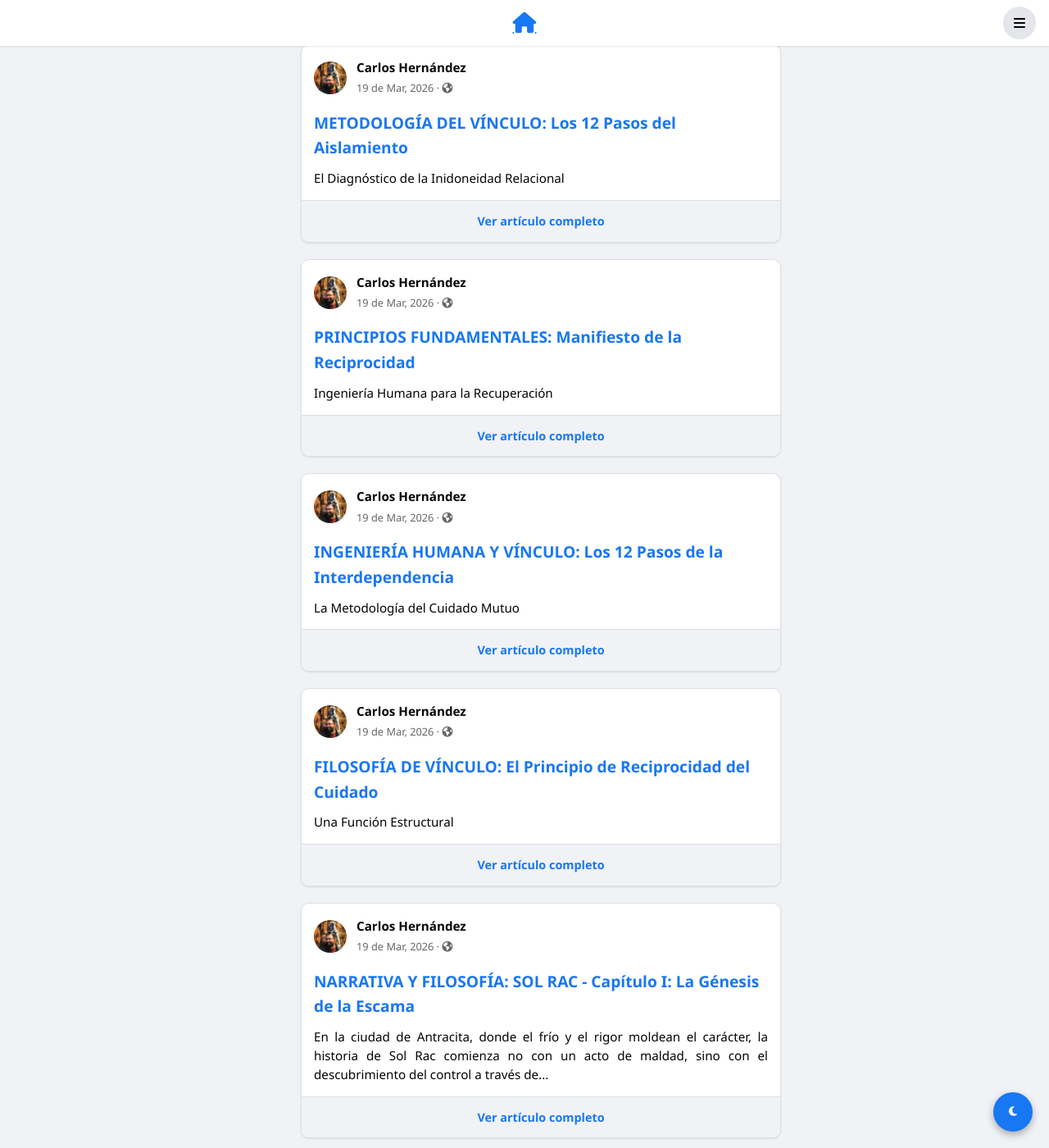
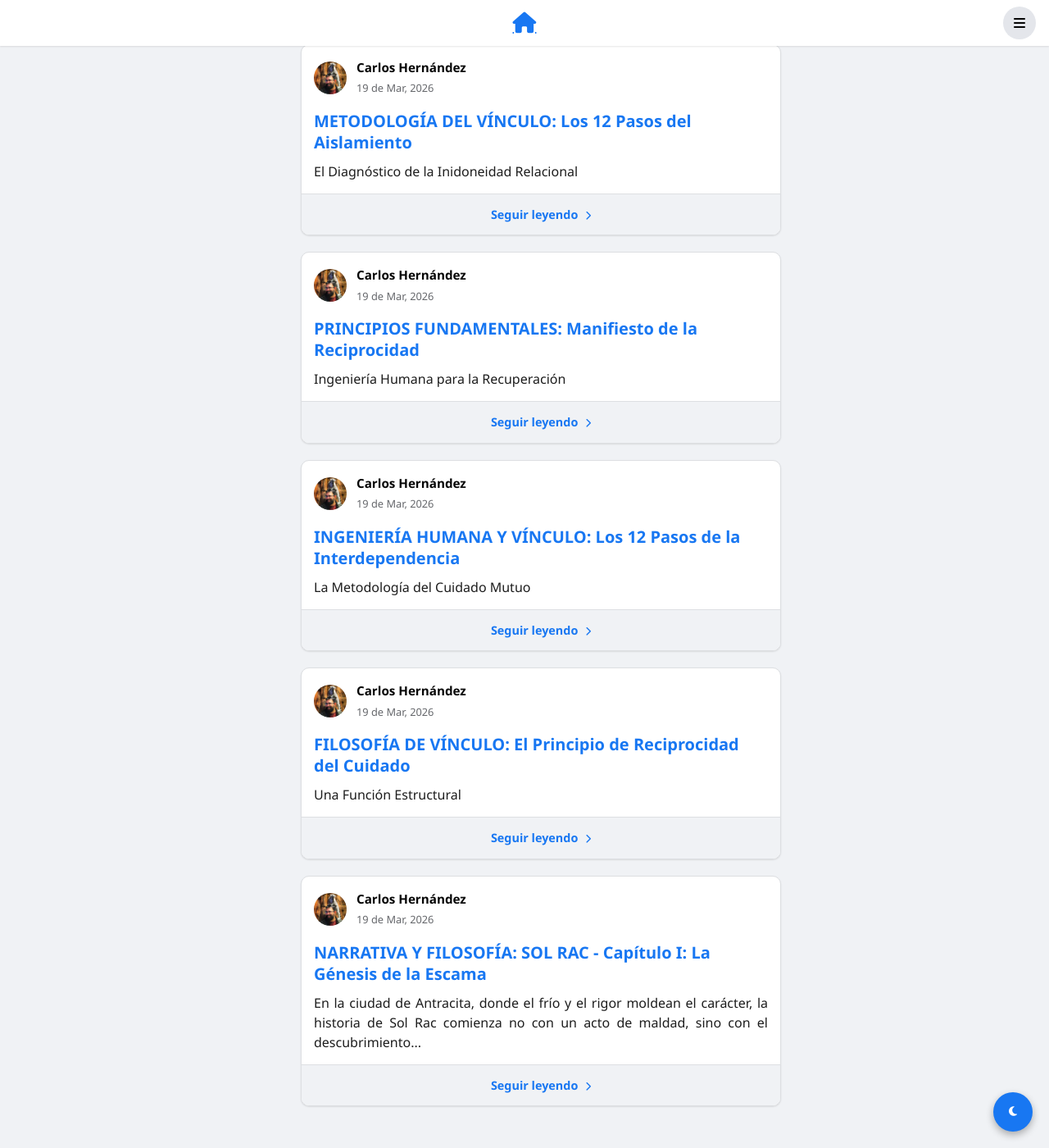
Before and after one commit to cafrhein/muro, a Jekyll site: the page built from index.html, in a window 1280 px wide and 1400 px high, scrolled down 491 px. Shown: the whole window at 82% size. Built offline with Jekyll 4.4.1, drawn with Linux system fonts in a browser that asks for light colours.

Commit message:
Update index.html

```diff
--- a/index.html
+++ b/index.html
@@ -4,9 +4,7 @@ title: Muro
 ---
 
 <div class="fb-card" style="padding: 0; overflow: hidden; margin-bottom: 16px; border: none;">
-    <div class="header-cover" style="height: 220px; background: linear-gradient(135deg, #1877f2 0%, #00d2ff 100%); position: relative;">
-        <div style="position: absolute; bottom: 0; left: 0; right: 0; height: 80px; background: linear-gradient(to top, rgba(0,0,0,0.1), transparent);"></div>
-    </div>
+    <div class="header-cover" style="height: 220px; background: linear-gradient(135deg, #1877f2 0%, #00d2ff 100%); position: relative;"></div>
 
     <div style="display: flex; flex-direction: column; align-items: center; text-align: center; padding: 0 20px; position: relative; z-index: 10;">
         <div style="position: relative;">
@@ -17,76 +15,68 @@ title: Muro
     </div>
 
     <ul class="profile-tabs">
-        <li class="tab-item active" onclick="filterPosts('all', this)"><i class="fas fa-stream"></i> Publicaciones</li>
-        <li class="tab-item" onclick="filterPosts('Crónicas', this)"><i class="fas fa-feather-alt"></i> Crónicas</li>
-        <li class="tab-item" onclick="filterPosts('Filosofía', this)"><i class="fas fa-brain"></i> Filosofía</li>
+        <li class="tab-item active" onclick="filterPosts('all', this)">Publicaciones</li>
+        <li class="tab-item" onclick="filterPosts('Crónicas', this)">Crónicas</li>
+        <li class="tab-item" onclick="filterPosts('Filosofía', this)">Filosofía</li>
     </ul>
 </div>
 
 <div id="skeleton-feed">
-    {% for i in (1..2) %}
     <div class="fb-card" style="padding: 16px; margin-bottom: 16px;">
-        <div style="display: flex; gap: 10px; margin-bottom: 15px;">
-            <div class="skeleton-item" style="width: 40px; height: 40px; border-radius: 50%;"></div>
-            <div style="display: flex; flex-direction: column; gap: 5px; justify-content: center;">
-                <div class="skeleton-item" style="width: 100px; height: 10px;"></div>
-                <div class="skeleton-item" style="width: 60px; height: 8px;"></div>
-            </div>
-        </div>
-        <div class="skeleton-item" style="width: 90%; height: 20px; margin-bottom: 12px;"></div>
-        <div class="skeleton-item" style="width: 100%; height: 10px; margin-bottom: 5px;"></div>
-        <div class="skeleton-item" style="width: 40%; height: 10px;"></div>
+        <div class="skeleton-item" style="width: 100%; height: 150px;"></div>
     </div>
-    {% endfor %}
 </div>
 
 <div id="real-feed" style="display: none;">
     {% for post in site.posts %}
     <article class="fb-card post-card" data-category="{{ post.category }}" style="padding: 0; overflow: hidden; margin-bottom: 20px;">
 
+        {% if post.image %}
+        <div style="width: 100%; height: 200px; overflow: hidden;">
+            <img src="{{ post.image | relative_url }}" style="width: 100%; height: 100%; object-fit: cover;">
+        </div>
+        {% endif %}
+
         <div style="padding: 15px; display: flex; gap: 12px; align-items: center;">
             <img src="{{ '/perfil.png.jpg' | relative_url }}" style="width: 40px; height: 40px; border-radius: 50%; object-fit: cover;">
             <div>
                 <strong style="display: block; color: var(--fb-text); font-size: 0.95rem;">Carlos Hernández</strong>
-                <span style="font-size: 0.8rem; color: var(--fb-text-sec);">{{ post.date | date: "%e de %b, %Y" }} · <i class="fas fa-globe-americas"></i></span>
+                <span style="font-size: 0.8rem; color: var(--fb-text-sec);">{{ post.date | date: "%e de %b, %Y" }}</span>
             </div>
         </div>
 
         <div style="padding: 0 15px 15px 15px;">
-            <h3 style="color: var(--fb-blue); margin-bottom: 10px; font-size: 1.2rem; font-weight: 700;">{{ post.title }}</h3>
-            <div style="color: var(--fb-text); font-size: 0.95rem; line-height: 1.5; text-align: justify;">
-                {{ post.excerpt | strip_html | truncatewords: 35 }}
+            <h3 style="color: var(--fb-blue); margin-bottom: 10px; font-size: 1.25rem; font-weight: 800; line-height: 1.3;">
+                <a href="{{ post.url | relative_url }}" style="color: inherit; text-decoration: none;">{{ post.title }}</a>
+            </h3>
+            <div style="color: var(--fb-text); font-size: 1rem; line-height: 1.5; text-align: justify; opacity: 0.9;">
+                {{ post.excerpt | strip_html | truncatewords: 30 }}
             </div>
         </div>
 
-        <div style="border-top: 1px solid var(--fb-border); padding: 12px 15px; background: var(--fb-bg); text-align: center;">
-            <a href="{{ post.url | relative_url }}" style="color: var(--fb-blue); text-decoration: none; font-weight: 700; font-size: 0.9rem;">Ver artículo completo</a>
+        <div style="border-top: 1px solid var(--fb-border); padding: 12px; background: var(--fb-bg); text-align: center;">
+            <a href="{{ post.url | relative_url }}" style="color: var(--fb-blue); text-decoration: none; font-weight: 700; font-size: 0.9rem;">
+                Seguir leyendo <i class="fas fa-chevron-right" style="font-size: 0.7rem; margin-left: 5px;"></i>
+            </a>
         </div>
     </article>
     {% endfor %}
 </div>
 
 <script>
-    // Control del Skeleton
     window.addEventListener('load', function() {
-        setTimeout(function() {
+        setTimeout(() => {
             document.getElementById('skeleton-feed').style.display = 'none';
             document.getElementById('real-feed').style.display = 'block';
         }, 600);
     });
 
-    // Lógica de Filtrado por Pestañas
     function filterPosts(category, element) {
         document.querySelectorAll('.tab-item').forEach(tab => tab.classList.remove('active'));
         element.classList.add('active');
-
         const posts = document.querySelectorAll('.post-card');
         posts.forEach(post => {
-            if (category === 'all' || post.getAttribute('data-category') === category) {
-                post.style.display = 'block';
-            } else {
-                post.style.display = 'none';
-            }
+            post.style.display = (category === 'all' || post.getAttribute('data-category') === category) ? 'block' : 'none';
         });
     }
 </script>
```
